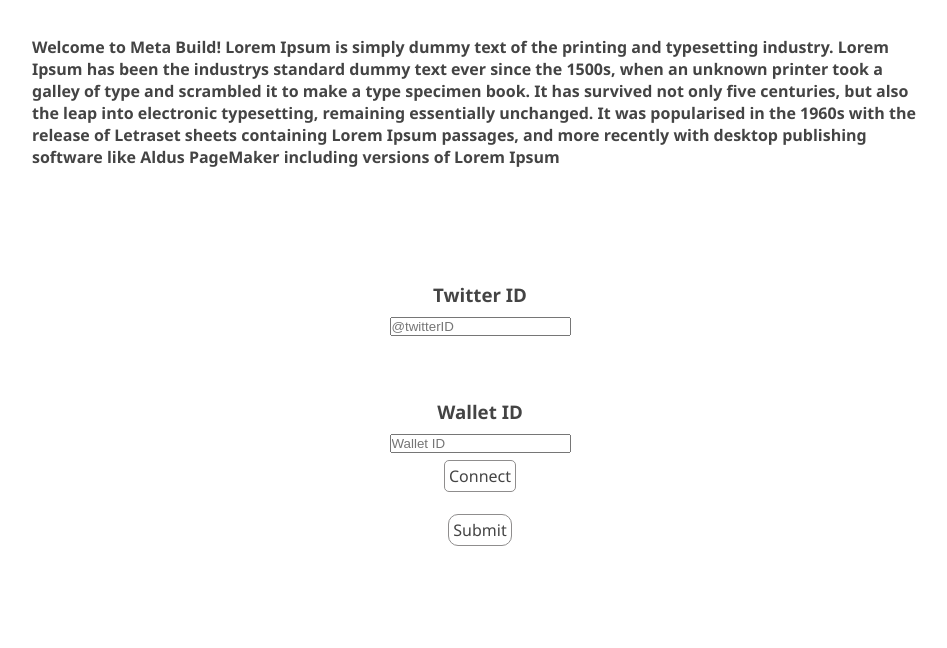
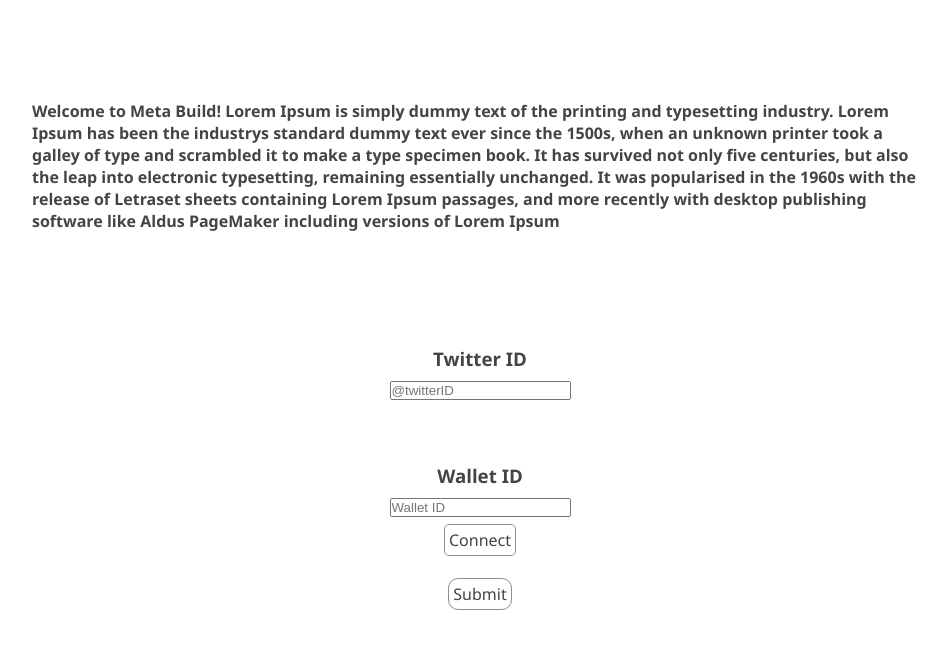
Before and after one commit to gitshreevatsa/meta_build, a Next.js app: page / in a window 1280 px wide. Shown: the top 648 px of the page, without its empty margins (160-1107 px from the left). Built offline with nearby package versions, Linux system fonts and the light colour scheme.

Commit message:
debug box

```diff
--- a/styles/globals.css
+++ b/styles/globals.css
@@ -139,7 +139,7 @@
   align-items: center;
   margin-bottom: -7em;
   justify-content: center;
-  margin-top: 1em;
+  margin-top: 5em;
 }
 
 
```
